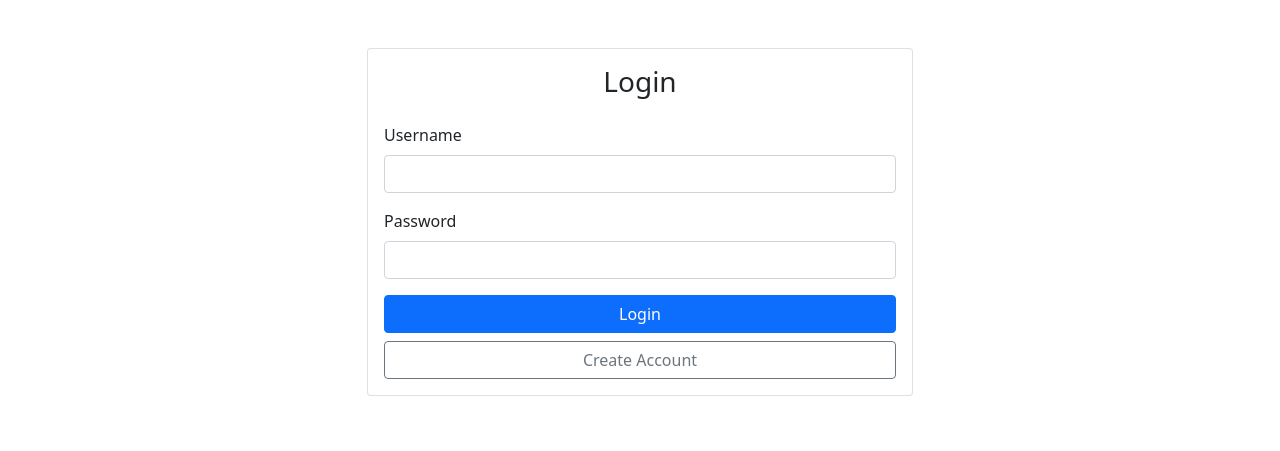
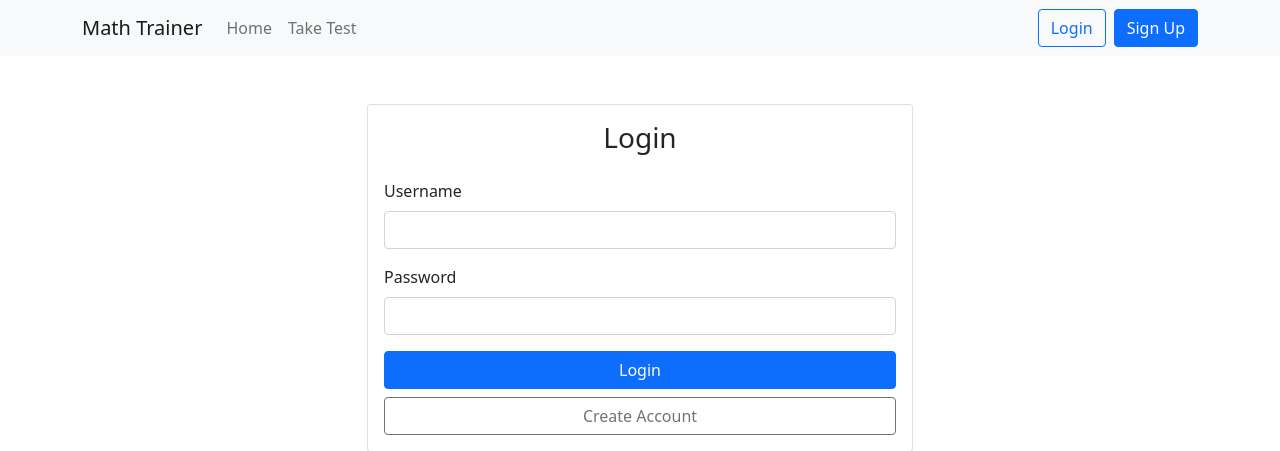
Before and after one commit to SharpAIDeepCameraTeam/math_trainer, a Flask app: page /login in a window 1280 px wide. Shown: the top 451 px of the page. Run offline with Flask 3, Linux system fonts and the light colour scheme; some libraries are stand-ins or nearby versions.

Commit message:
Add guest mode: - Remove login requirement from dashboard and test pages - Add welcome screen for guests - Add guest navigation bar - Keep analytics protected

```diff
--- a/app.py
+++ b/app.py
@@ -25,9 +25,16 @@ def load_user(user_id):
     return User.query.get(int(user_id))
 
 @app.route('/')
-@login_required
 def dashboard():
+    if not current_user.is_authenticated:
+        return render_template('dashboard.html', guest=True)
     return render_template('dashboard.html')
+
+@app.route('/test')
+def test():
+    if not current_user.is_authenticated:
+        return render_template('test.html', guest=True)
+    return render_template('test.html')
 
 @app.route('/analytics')
 @login_required
@@ -116,11 +123,6 @@ def analytics():
                          improvement_trend=improvement_trend,
                          time_distribution=time_distribution,
                          recent_tests=recent_tests)
-
-@app.route('/test')
-@login_required
-def test():
-    return render_template('test.html')
 
 @app.route('/api/analytics/data')
 @login_required
--- a/templates/base.html
+++ b/templates/base.html
@@ -89,6 +89,29 @@
             </ul>
         </div>
     </nav>
+    {% else %}
+    <nav class="navbar navbar-expand-lg navbar-light bg-light">
+        <div class="container">
+            <a class="navbar-brand" href="{{ url_for('dashboard') }}">Math Trainer</a>
+            <button class="navbar-toggler" type="button" data-bs-toggle="collapse" data-bs-target="#navbarNav">
+                <span class="navbar-toggler-icon"></span>
+            </button>
+            <div class="collapse navbar-collapse" id="navbarNav">
+                <ul class="navbar-nav me-auto">
+                    <li class="nav-item">
+                        <a class="nav-link {% if request.endpoint == 'dashboard' %}active{% endif %}" href="{{ url_for('dashboard') }}">Home</a>
+                    </li>
+                    <li class="nav-item">
+                        <a class="nav-link {% if request.endpoint == 'test' %}active{% endif %}" href="{{ url_for('test') }}">Take Test</a>
+                    </li>
+                </ul>
+                <div class="d-flex">
+                    <a href="{{ url_for('login') }}" class="btn btn-outline-primary me-2">Login</a>
+                    <a href="{{ url_for('signup') }}" class="btn btn-primary">Sign Up</a>
+                </div>
+            </div>
+        </div>
+    </nav>
     {% endif %}
 
     <main class="{% if current_user.is_authenticated %}main-content{% endif %}">
```
Also changed, not shown: templates/dashboard.html (+31 -0 lines).
